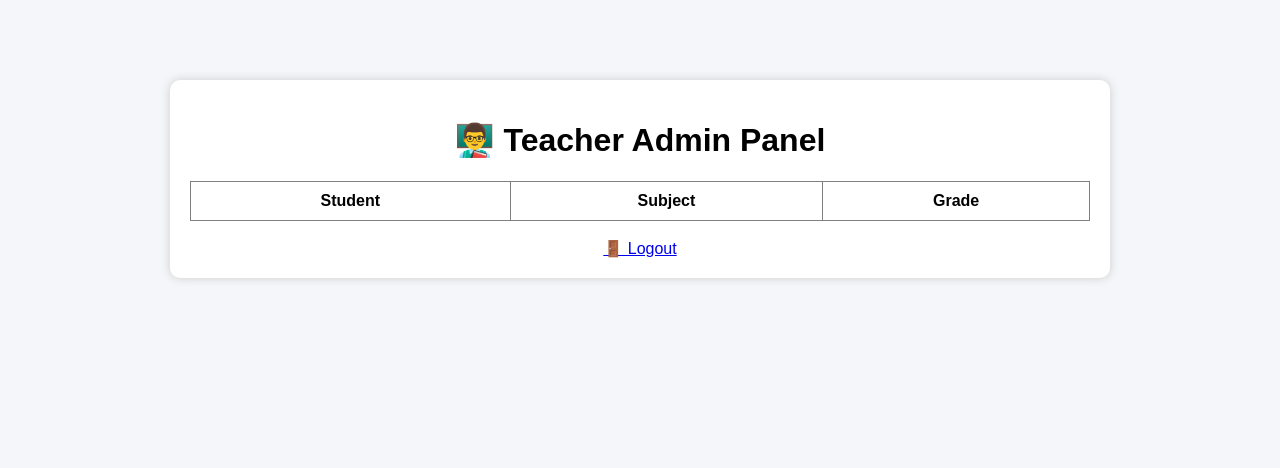
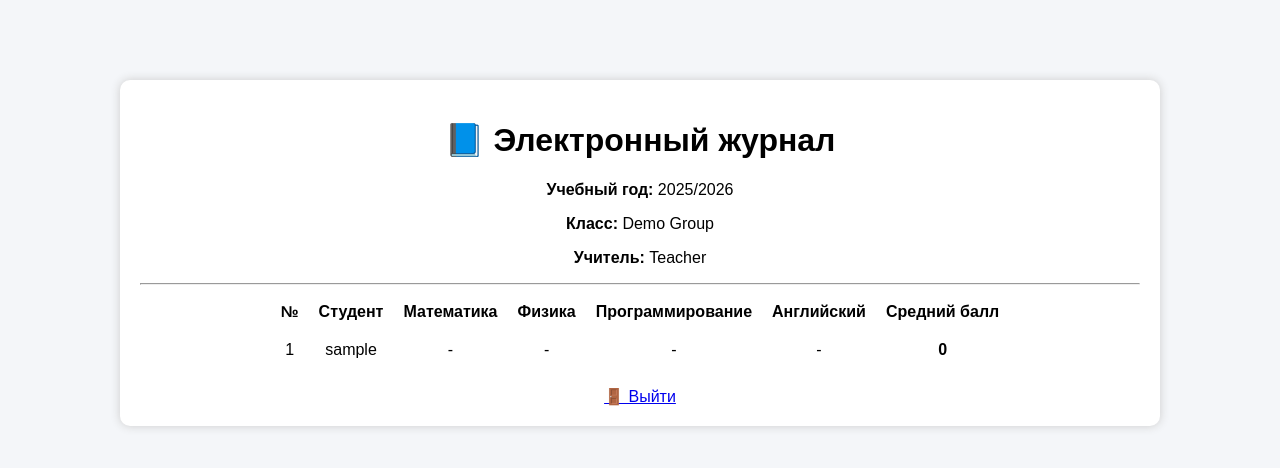
Before and after one commit to diazkenzhetay-os/student-cabinet, a Flask app: page /admin in a window 1280 px wide. Shown: the top 468 px of the page. Run offline with Flask 3, Linux system fonts and the light colour scheme; the visitor is signed in with stand-in values (Sample User, id 1); data comes from the database, SQL or seed files in the repository; data that the repository does not hold is empty.

Commit message:
Update admin.html

```diff
--- a/templates/admin.html
+++ b/templates/admin.html
@@ -1,42 +1,49 @@
 <!DOCTYPE html>
 <html lang="ru">
-
 <head>
     <meta charset="UTF-8">
-    <title>Admin Panel</title>
-
+    <title>Журнал оценок</title>
     <link rel="stylesheet" href="/static/style.css">
 </head>
-
 <body>
 
-<div class="container" style="width: 900px;">
+<div class="container" style="width: 1000px;">
 
-    <h1>👨‍🏫 Teacher Admin Panel</h1>
+    <h1>📘 Электронный журнал</h1>
 
-    <table border="1" width="100%">
+    <p><b>Учебный год:</b> 2025/2026</p>
+    <p><b>Класс:</b> Demo Group</p>
+    <p><b>Учитель:</b> Teacher</p>
 
+    <hr>
+
+    <table>
         <tr>
-            <th>Student</th>
-            <th>Subject</th>
-            <th>Grade</th>
+            <th>№</th>
+            <th>Студент</th>
+            <th>Математика</th>
+            <th>Физика</th>
+            <th>Программирование</th>
+            <th>Английский</th>
+            <th>Средний балл</th>
         </tr>
 
-        {% for item in data %}
-
+        {% for student in students %}
         <tr>
-            <td>{{ item[0] }}</td>
-            <td>{{ item[1] }}</td>
-            <td>{{ item[2] }}</td>
+            <td>{{ loop.index }}</td>
+            <td>{{ student.username }}</td>
+            <td>{{ student.math }}</td>
+            <td>{{ student.physics }}</td>
+            <td>{{ student.programming }}</td>
+            <td>{{ student.english }}</td>
+            <td><b>{{ student.average }}</b></td>
         </tr>
-
         {% endfor %}
-
     </table>
 
     <br>
 
-    <a href="/logout">🚪 Logout</a>
+    <a href="/logout">🚪 Выйти</a>
 
 </div>
 
```
